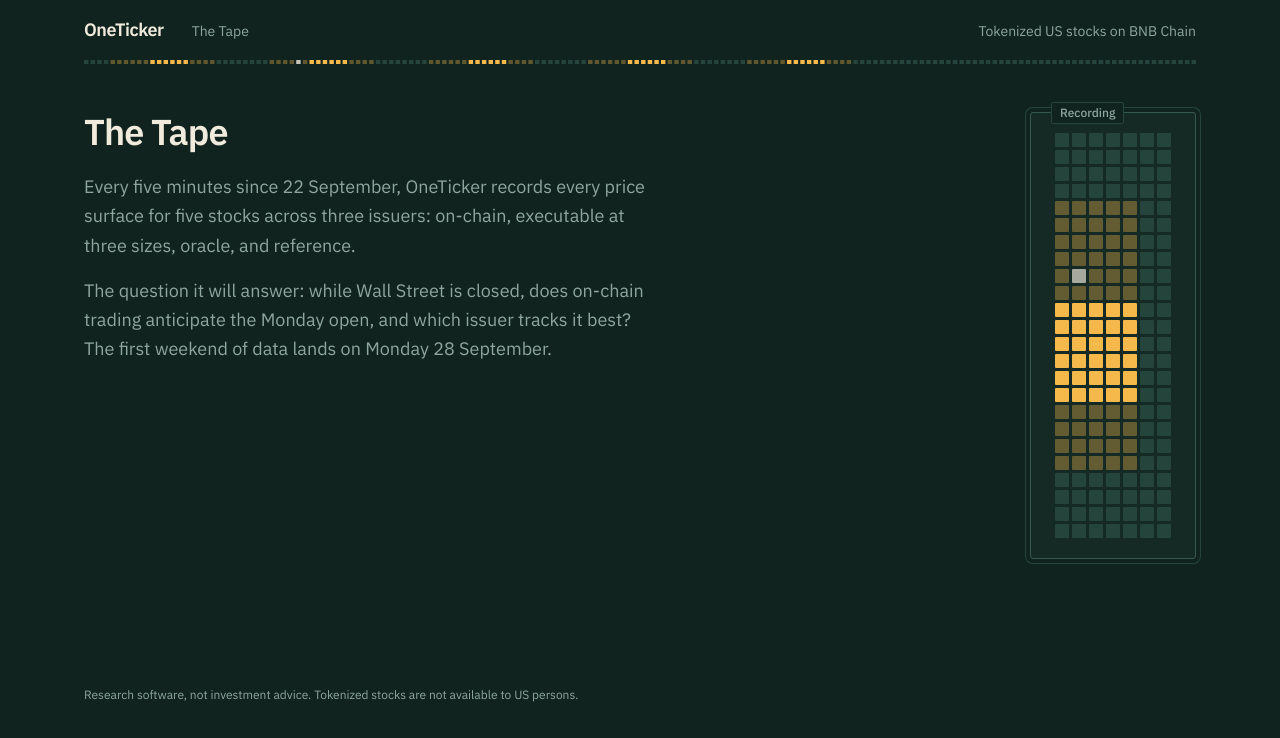
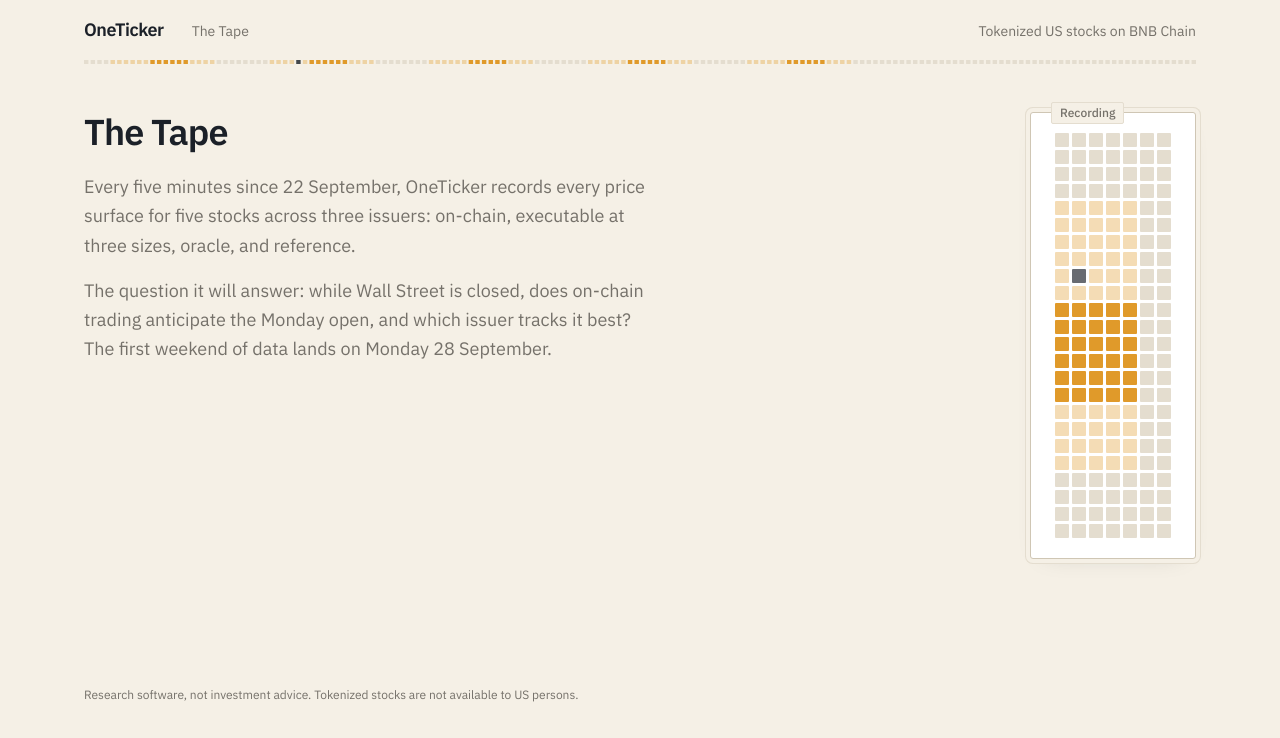
Before and after one commit to JemIIahh/oneticker, a Next.js app in the folder apps/web/: page /tape in a window 1280 px wide. Shown: the top 738 px of the page. Built offline with nearby package versions, Linux system fonts and the light colour scheme.

Commit message:
web: cream and white palette
Cream canvas, white boards, near-black ink, a deeper amber for the lit
hours so it reads on light; the 3D ring, grid, band and clock re-inked
to match. Structure unchanged.

```diff
--- a/apps/web/src/app/globals.css
+++ b/apps/web/src/app/globals.css
@@ -1,17 +1,17 @@
 @import 'tailwindcss';
 
 :root {
-  --canvas: #10231f;
-  --board: #152a25;
-  --board-2: #1a332d;
-  --rule: #24443c;
-  --rule-strong: #35594f;
-  --ivory: #f1ebdd;
-  --muted: #8fa69f;
-  --lit: #f5b84b;
-  --go: #7bdb9b;
-  --caution: #f5b84b;
-  --block: #f26d5b;
+  --canvas: #f5f0e6;
+  --board: #ffffff;
+  --board-2: #faf7f1;
+  --rule: #e4ddcf;
+  --rule-strong: #cfc6b4;
+  --ink: #1b2028;
+  --muted: #75716a;
+  --lit: #e09a2a;
+  --go: #238c50;
+  --caution: #b97612;
+  --block: #cf4034;
 }
 
 @theme inline {
@@ -20,7 +20,7 @@
   --color-board-2: var(--board-2);
   --color-rule: var(--rule);
   --color-rule-strong: var(--rule-strong);
-  --color-ivory: var(--ivory);
+  --color-ink: var(--ink);
   --color-muted: var(--muted);
   --color-lit: var(--lit);
   --color-go: var(--go);
@@ -30,23 +30,26 @@
 }
 
 html {
-  color-scheme: dark;
+  color-scheme: light;
 }
 
 body {
   background: var(--canvas);
-  color: var(--ivory);
+  color: var(--ink);
   font-family: var(--font-plex), system-ui, sans-serif;
   font-variant-numeric: tabular-nums;
   -webkit-font-smoothing: antialiased;
 }
 
-/* A framed panel: hairline rule plus an offset outer rule, like a printed board. */
+/* A framed panel: white board with a hairline rule and an offset outer rule, like a printed sheet. */
 .panel {
   position: relative;
   background: var(--board);
   border: 1px solid var(--rule-strong);
-  box-shadow: 0 0 0 4px var(--canvas), 0 0 0 5px var(--rule);
+  box-shadow:
+    0 0 0 4px var(--canvas),
+    0 0 0 5px var(--rule),
+    0 8px 24px -16px rgba(27, 32, 40, 0.25);
   border-radius: 3px;
 }
 
--- a/apps/web/src/app/layout.tsx
+++ b/apps/web/src/app/layout.tsx
@@ -20,7 +20,7 @@
             <Link href="/" className="text-lg font-semibold tracking-tight">
               OneTicker
             </Link>
-            <Link href="/tape" className="text-sm text-muted hover:text-ivory">
+            <Link href="/tape" className="text-sm text-muted hover:text-ink">
               The Tape
             </Link>
             <span className="ml-auto text-sm text-muted">Tokenized US stocks on BNB Chain</span>
--- a/apps/web/src/app/page.tsx
+++ b/apps/web/src/app/page.tsx
@@ -20,7 +20,7 @@
             whether now is a safe moment.
           </p>
           {clock && (
-            <p className="mt-6 text-ivory">
+            <p className="mt-6 text-ink">
               {clock.state === 'REGULAR' ? 'Wall Street is open right now.' : `Wall Street has been closed for ${duration(clock.referenceAgeSec)}.`}{' '}
               <span className="text-muted">Tokens trade through all 168 hours; the lit ones are the 32.5 with a real price.</span>
             </p>
@@ -29,7 +29,7 @@
         <div className="panel w-full px-4 py-4 md:w-[440px]">
           <span className="panel-tab">This week, hour by hour</span>
           <WeekRingPanel nowHour={weekHour(now) ?? 0} />
-          <p className="px-2 pb-1 text-xs text-muted">168 bars, one per hour. The tall amber ones are when Wall Street trades; the ivory one is now.</p>
+          <p className="px-2 pb-1 text-xs text-muted">168 bars, one per hour. The tall amber ones are when Wall Street trades; the dark one is now.</p>
         </div>
       </section>
 
--- a/apps/web/src/app/s/[ticker]/page.tsx
+++ b/apps/web/src/app/s/[ticker]/page.tsx
@@ -38,7 +38,7 @@
         <div>
           <p className="text-sm text-muted">
             {others.map((i) => (
-              <Link key={i.ticker} href={`/s/${i.ticker}`} className="mr-4 hover:text-ivory">
+              <Link key={i.ticker} href={`/s/${i.ticker}`} className="mr-4 hover:text-ink">
                 {i.ticker}
               </Link>
             ))}
--- a/apps/web/src/components/LitHours.tsx
+++ b/apps/web/src/components/LitHours.tsx
@@ -25,7 +25,7 @@
     for (let hour = 0; hour < 24; hour++) {
       const isNow = now !== null && Math.floor(now) === day * 24 + hour;
       const fill = lit(day, hour) ? 'fill-lit' : dim(day, hour) ? 'fill-lit/35' : 'fill-rule';
-      cells.push(<rect key={`${day}-${hour}`} x={day * step} y={hour * step} width={cell} height={cell} className={isNow ? 'fill-ivory now-pulse' : fill} rx={cell > 8 ? 1 : 0} />);
+      cells.push(<rect key={`${day}-${hour}`} x={day * step} y={hour * step} width={cell} height={cell} className={isNow ? 'fill-ink now-pulse' : fill} rx={cell > 8 ? 1 : 0} />);
     }
   }
   return (
@@ -50,7 +50,7 @@
         y="0"
         width="4"
         height="4"
-        className={`band-cell ${isNow ? 'fill-ivory now-pulse' : lit(day, hour) ? 'fill-lit' : dim(day, hour) ? 'fill-lit/35' : 'fill-rule'}`}
+        className={`band-cell ${isNow ? 'fill-ink now-pulse' : lit(day, hour) ? 'fill-lit' : dim(day, hour) ? 'fill-lit/35' : 'fill-rule'}`}
         style={{ animationDelay: `${i * 6}ms` }}
       />,
     );
--- a/apps/web/src/components/RoutePanel.tsx
+++ b/apps/web/src/components/RoutePanel.tsx
@@ -26,7 +26,7 @@
               step={1}
               value={amount}
               onChange={(e) => setAmount(Math.max(1, Number(e.target.value) || 0))}
-              className="num w-32 bg-transparent py-2 pl-1 text-2xl text-ivory outline-none"
+              className="num w-32 bg-transparent py-2 pl-1 text-2xl text-ink outline-none"
               aria-label="Amount in US dollars"
             />
           </span>
@@ -43,7 +43,7 @@
               <span className="ml-2 text-sm text-muted">{v.label}</span>
             </span>
             <span className="num col-span-3 text-muted sm:col-span-1 sm:text-right">
-              <span className="text-ivory">{usd(v.execSep)}</span> per share, about {v.execSep ? (amount / v.execSep).toFixed(4) : '—'} shares
+              <span className="text-ink">{usd(v.execSep)}</span> per share, about {v.execSep ? (amount / v.execSep).toFixed(4) : '—'} shares
             </span>
             <Verdict value={v.gate!.verdict} className="justify-self-end" />
           </li>
@@ -55,7 +55,7 @@
         <ul className="mt-3 space-y-1 text-sm text-muted">
           {excluded.map((v) => (
             <li key={v.issuer}>
-              <span className="text-ivory">{v.symbol}</span> left out: {v.quote.ok ? '' : v.quote.reason.toLowerCase()}
+              <span className="text-ink">{v.symbol}</span> left out: {v.quote.ok ? '' : v.quote.reason.toLowerCase()}
             </li>
           ))}
         </ul>
--- a/apps/web/src/components/VenueTable.tsx
+++ b/apps/web/src/components/VenueTable.tsx
@@ -59,7 +59,7 @@
             label={
               <>
                 Against reference
-                {referenceSep !== null && <span className="num block text-ivory">{usd(referenceSep)}</span>}
+                {referenceSep !== null && <span className="num block text-ink">{usd(referenceSep)}</span>}
               </>
             }
           >
--- a/apps/web/src/components/WeekClock.tsx
+++ b/apps/web/src/components/WeekClock.tsx
@@ -39,10 +39,10 @@
             <circle r={R} fill="none" strokeWidth="12" className="stroke-rule" />
             {sessions}
             <g transform={`rotate(${angle})`}>
-              <line x1={R - 12} x2={R + 12} y1="0" y2="0" strokeWidth="3" className="stroke-ivory now-pulse" strokeLinecap="round" />
+              <line x1={R - 12} x2={R + 12} y1="0" y2="0" strokeWidth="3" className="stroke-ink now-pulse" strokeLinecap="round" />
             </g>
           </g>
-          <text textAnchor="middle" y="-1" className="fill-ivory text-[15px] font-semibold">
+          <text textAnchor="middle" y="-1" className="fill-ink text-[15px] font-semibold">
             {open ? 'Open' : 'Closed'}
           </text>
           <text textAnchor="middle" y="16" className="fill-muted text-[11px]">
@@ -50,7 +50,7 @@
           </text>
         </svg>
         <p className="max-w-[12rem] text-sm text-muted">
-          <span className="block text-ivory">Amber is when Wall Street trades: 32.5 of 168 hours.</span>
+          <span className="block text-ink">Amber is when Wall Street trades: 32.5 of 168 hours.</span>
           The tick is now. Tokens keep trading through the dark.
         </p>
       </div>
```
Also changed, not shown: apps/web/src/components/WeekRing3D.tsx (+11 -11 lines).
